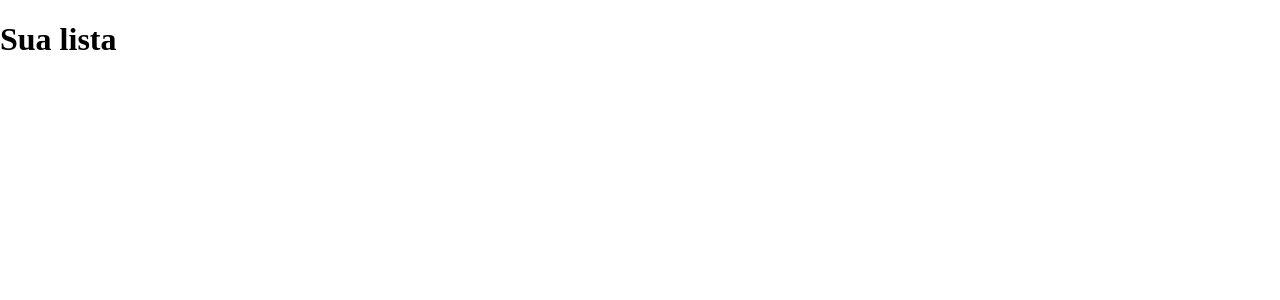
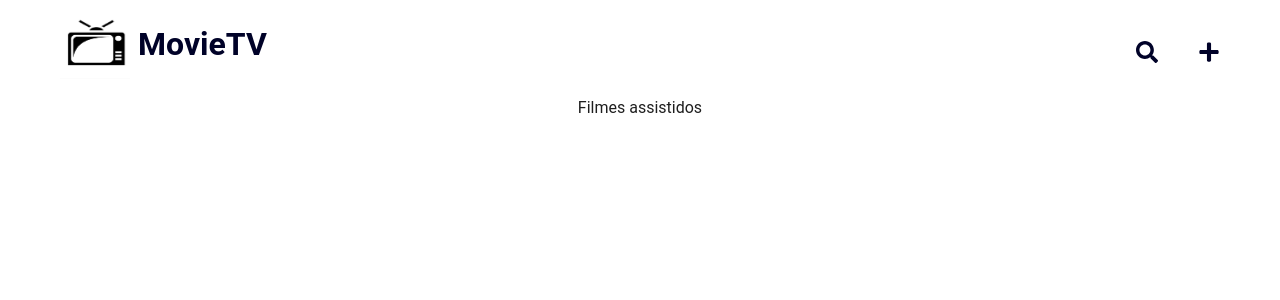
Before and after one commit to isadorabassoasseiro-boop/CP1-2TRI, a React (Vite) app in the folder MOVIE-TV/: page /lista in a window 1280 px wide. Shown: the top 300 px of the page. Built offline with nearby package versions, Linux system fonts and the light colour scheme.

Commit message:
feat: adiciona lista de filmes assistidos

```diff
--- a/MOVIE-TV/src/main.jsx
+++ b/MOVIE-TV/src/main.jsx
@@ -7,12 +7,24 @@ import LoginPage from './pages/LoginPage.jsx'
 import ListaPage from './pages/ListaPage.jsx'
 import CatalogoPage from './pages/CatalogoPage.jsx'
 
+const filmesAdicionados = []
+
+const adicionarFilme = (filme) => {
+  filmesAdicionados.push(filme)
+}
+
 const router = createBrowserRouter([
   {path:"/", element:<App/>},
   {path:"/login", element:<LoginPage/>},
-  {path:"/catalogo", element:<CatalogoPage/>},
-  {path:"/lista", element:<ListaPage/>}
-  ]);
+  {
+    path:"/catalogo",
+    element:<CatalogoPage onAdicionar={adicionarFilme}/>
+  },
+  {
+    path:"/lista",
+    element:<ListaPage filmes={filmesAdicionados}/>
+  }
+]);
 
 createRoot(document.getElementById('root')).render(
   <StrictMode>
--- /dev/null
+++ b/MOVIE-TV/src/pages/ListaPage.css
@@ -0,0 +1,122 @@
+.lista-page {
+    background-color: #fff;
+    min-height: 100vh;
+    padding: 20px 60px;
+}
+
+.topo-lista {
+    display: flex;
+    justify-content: space-between;
+    align-items: center;
+}
+
+.logo-lista {
+    display: flex;
+    align-items: center;
+    gap: 8px;
+    margin-top: -16px;
+}
+
+.logo-lista img {
+    width: 70px;
+    height: 70px;
+}
+
+.logo-lista h1 {
+    color: #000228;
+    font-family: 'Roboto', sans-serif;
+    font-size: 32px;
+}
+
+.acoes-lista {
+    display: flex;
+    align-items: center;
+    gap: 16px;
+}
+
+.acoes-lista button,
+.acoes-lista a {
+    display: flex;
+    align-items: center;
+    justify-content: center;
+    border: none;
+    background: none;
+    padding: 0;
+    margin: 0;
+    color: #000228;
+    font-size: 22px;
+    cursor: pointer;
+    text-decoration: none;
+}
+
+.acoes-lista input {
+    width: 220px;
+    height: 40px;
+    border: 1px solid #ccc;
+    padding: 0 12px;
+    border-radius: 8px;
+    font-family: 'Roboto', sans-serif;
+    font-size: 16px;
+}
+
+.lista-page h2 {
+    color: #1E1E1E;
+    font-family: 'Roboto', sans-serif;
+    font-size: 16px;
+    font-weight: normal;
+    margin-bottom: 24px;
+    text-align: center;
+}
+
+.grid-lista {
+    display: grid;
+    grid-template-columns: repeat(3, 1fr);
+    gap: 24px;
+}
+
+.card-lista {
+    position: relative;
+    border-radius: 16px;
+    overflow: hidden;
+    margin-bottom: 24px;
+}
+
+.card-lista img {
+    width: 100%;
+    aspect-ratio: 16 / 9;
+    object-fit: cover;
+    display: block;
+    opacity: 0.8;
+}
+
+.card-lista h3 {
+    display: block;
+    position: absolute;
+    top: 16px;
+    left: 16px;
+    right: 16px;
+    color: #fff;
+    font-family: 'Roboto', sans-serif;
+    font-size: 20px;
+    font-weight: 700;
+    text-transform: uppercase;
+    text-shadow: 0 2px 6px rgba(0, 0, 0, 0.6);
+    margin: 0;
+    text-align: center;
+}
+
+@media (max-width: 900px) {
+    .grid-lista {
+        grid-template-columns: repeat(2, 1fr);
+    }
+}
+
+@media (max-width: 600px) {
+    .lista-page {
+        padding: 16px;
+    }
+
+    .grid-lista {
+        grid-template-columns: 1fr;
+    }
+}
--- a/MOVIE-TV/src/pages/ListaPage.jsx
+++ b/MOVIE-TV/src/pages/ListaPage.jsx
@@ -1,14 +1,77 @@
-const ListaPage = () => {
+import { useState } from "react";
+import { Link } from "react-router-dom";
+import { FaPlus, FaSearch } from "react-icons/fa";
+import logoMovieTV from "../assets/logo-movietv.png";
+import "./ListaPage.css";
+
+const ListaPage = ({ filmes = [] }) => {
+
+    const [busca, setBusca] = useState("");
+    const [buscaAberta, setBuscaAberta] = useState(false);
+
+    const filmesFiltrados = filmes.filter((filme) =>
+        filme.nome.toLowerCase().includes(busca.toLowerCase())
+    );
+
     return (
-        <>
-        <div>
-            <h1>Sua lista
+        <div className="lista-page">
 
-            </h1>
+            <div className="topo-lista">
+
+                <div className="logo-lista">
+                    <img src={logoMovieTV} alt="Logo MovieTV" />
+                    <h1>MovieTV</h1>
+                </div>
+
+                <div className="acoes-lista">
+
+                    {buscaAberta ? (
+                        <input
+                            type="text"
+                            placeholder="Buscar filme"
+                            value={busca}
+                            onChange={(e) => setBusca(e.target.value)}
+                            autoFocus
+                            onBlur={() => setBuscaAberta(false)}
+                        />
+                    ) : (
+                        <button
+                            className="icone-busca"
+                            onClick={() => setBuscaAberta(true)}
+                        >
+                            <FaSearch />
+                        </button>
+                    )}
+
+                    <Link to="/catalogo" className="icone-lista">
+                        <FaPlus />
+                    </Link>
+
+                </div>
+
+            </div>
+
+            <h2>Filmes assistidos</h2>
+
+            <div className="grid-lista">
+
+                {filmesFiltrados.map((filme) => (
+                    <div className="card-lista" key={filme.id}>
+
+                        <img
+                            src={filme.imagem}
+                            alt={filme.nome}
+                        />
+
+                        <h3>{filme.nome}</h3>
+
+                    </div>
+                ))}
+
+            </div>
+
         </div>
-        </>
     )
-
 }
 
 export default ListaPage
```
